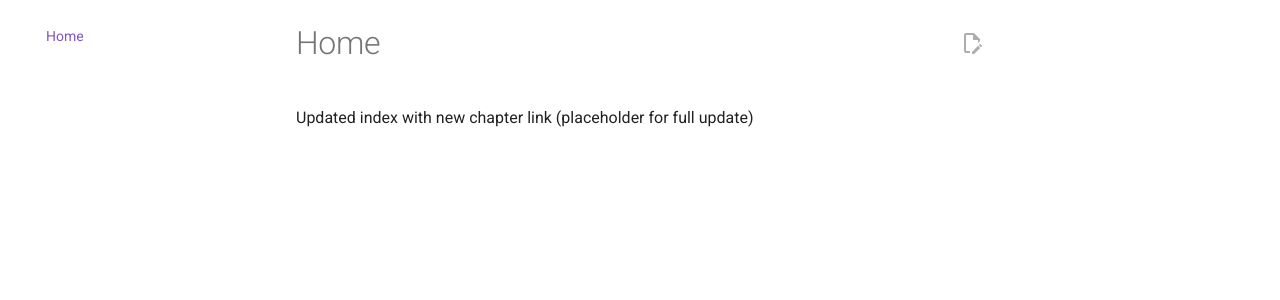
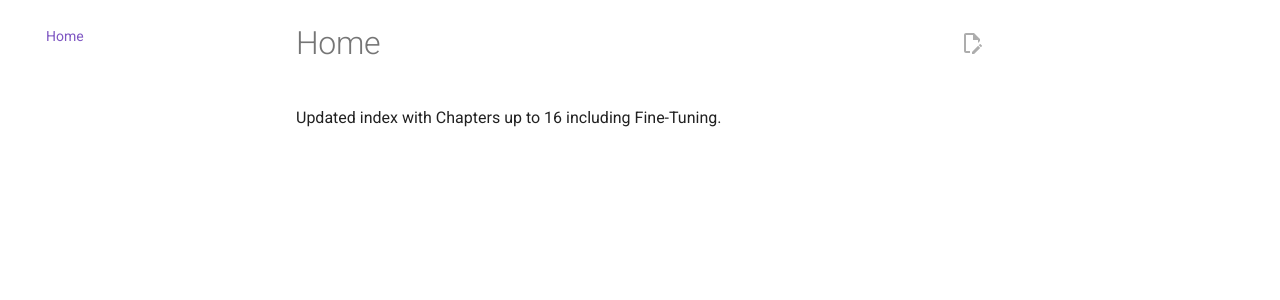
Before and after one commit to UnhingedAIorg/the-ai-bible, an MkDocs documentation site: the page built from docs/index.md, in a window 1280 px wide. Shown: the part 123-423 px from the top of the page. Built offline with MkDocs 1.6.1 and Material for MkDocs 9.7.7, drawn with Linux system fonts in a browser that asks for light colours; comment, search, counter and statistics services are not loaded.

Commit message:
Update index with new chapter

```diff
--- a/docs/index.md
+++ b/docs/index.md
@@ -1 +1 @@
-Updated index with new chapter link (placeholder for full update)
+Updated index with Chapters up to 16 including Fine-Tuning.
```
